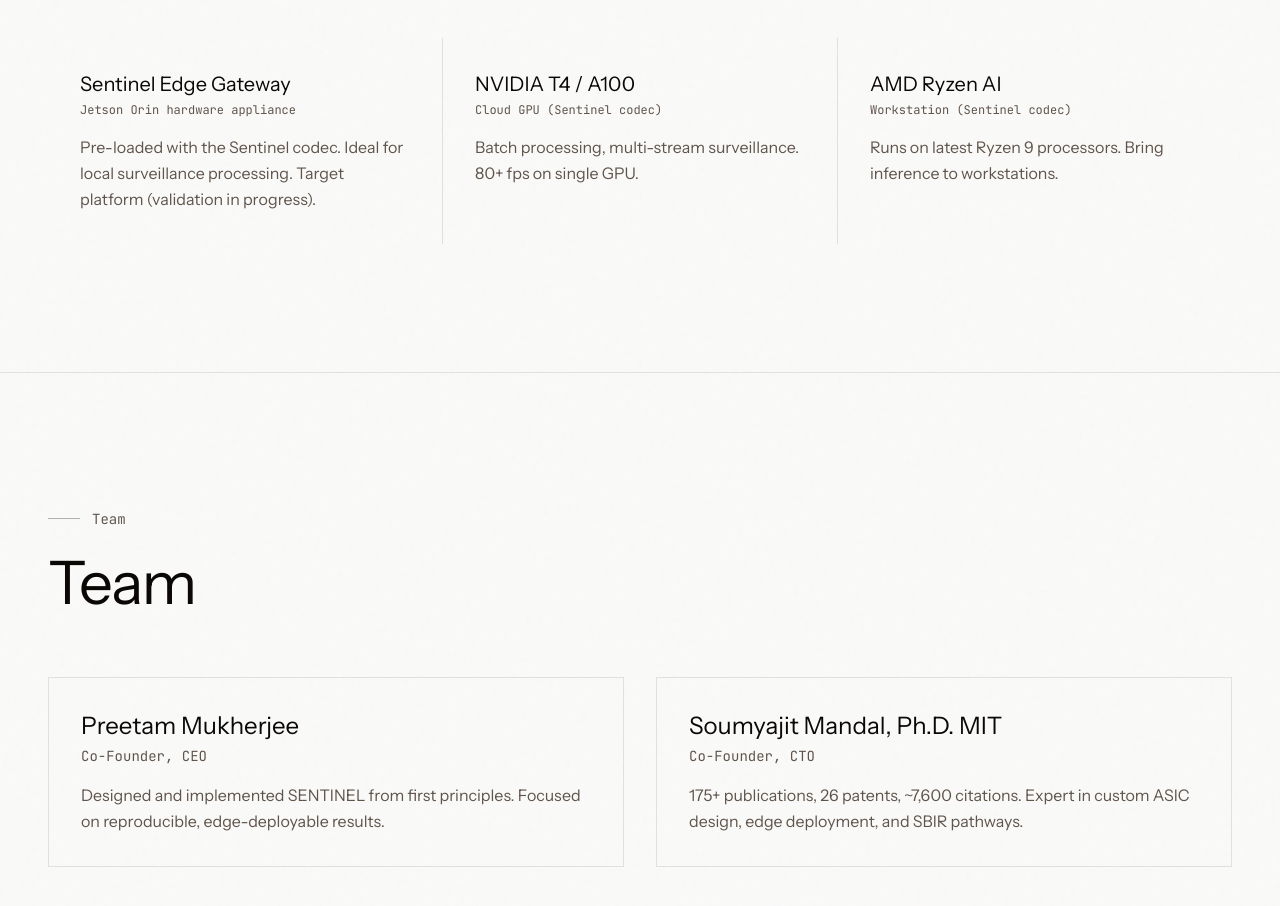
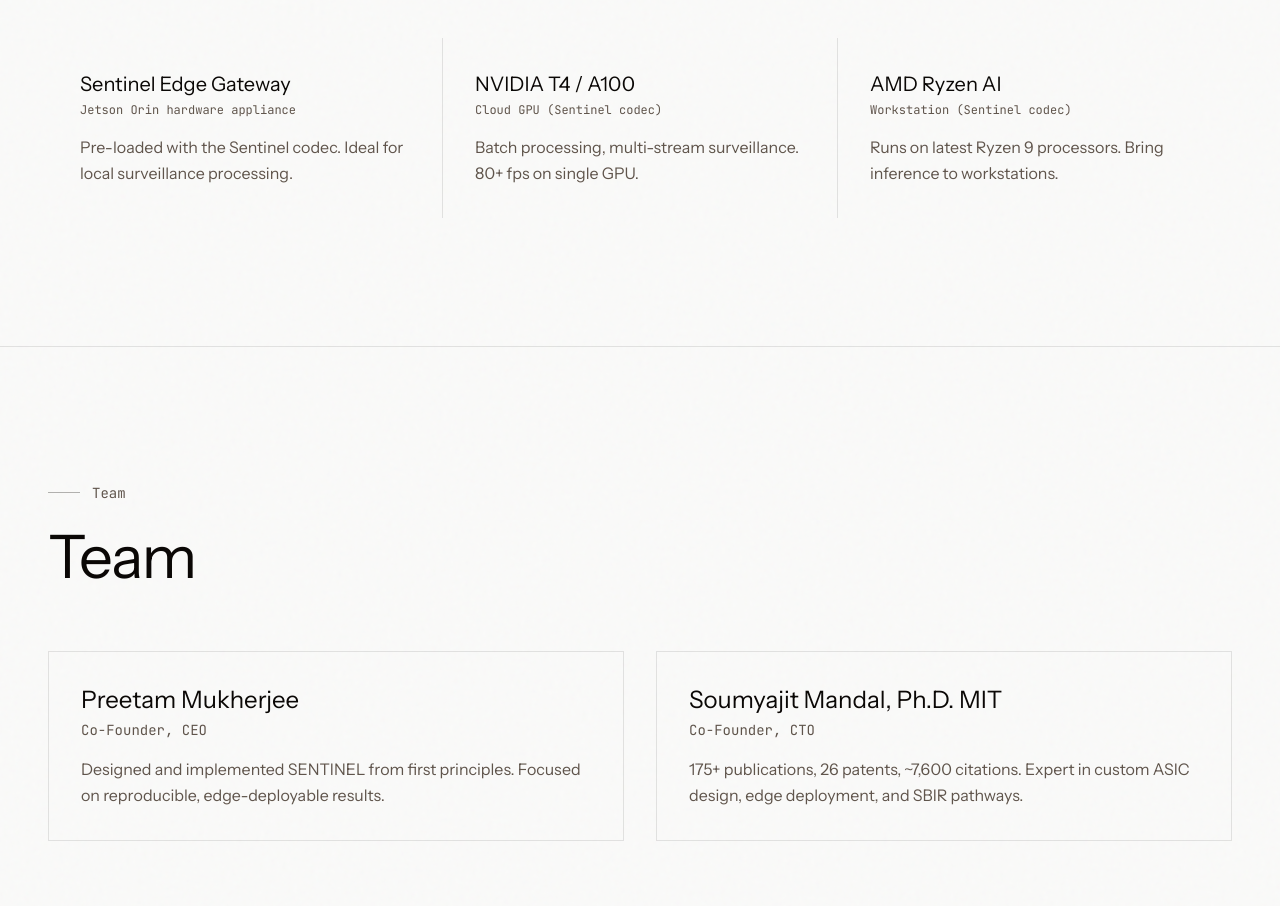
Before and after one commit to thepreetam/sentinel-web, a Next.js app: page / in a window 1280 px wide. Shown: the part 7160-8066 px from the top of the page. Built offline with nearby package versions, Linux system fonts and the light colour scheme.

Commit message:
Remove validation-in-progress note

```diff
--- a/components/landing/deployment-section.tsx
+++ b/components/landing/deployment-section.tsx
@@ -6,7 +6,7 @@ const platforms = [
   {
     name: "Sentinel Edge Gateway",
     type: "Jetson Orin hardware appliance",
-    desc: "Pre-loaded with the Sentinel codec. Ideal for local surveillance processing. Target platform (validation in progress).",
+    desc: "Pre-loaded with the Sentinel codec. Ideal for local surveillance processing.",
   },
   {
     name: "NVIDIA T4 / A100",
```
